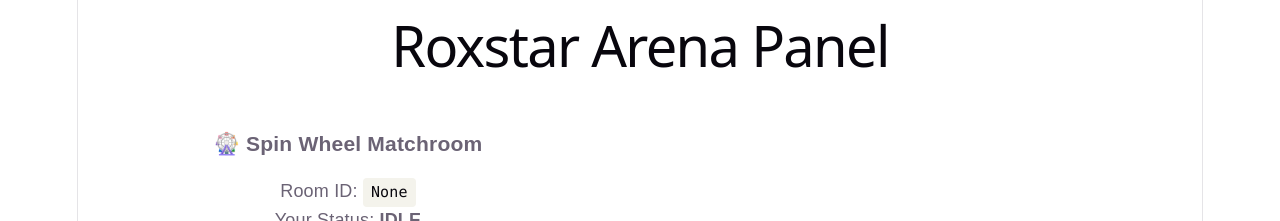
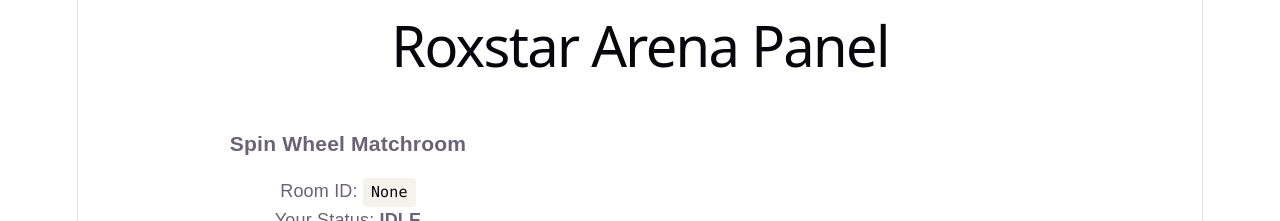
Before and after one commit to AN-Pavan-Sai/roxstar-internship-assignment, a React (Vite) app in the folder frontend/assignment/: page / in a window 1280 px wide. Shown: the top 221 px of the page. Built offline with nearby package versions, Linux system fonts and the light colour scheme; no server answers.

Commit message:
updated spin wheel

```diff
--- a/frontend/assignment/src/components/SpinWheelGame.js
+++ b/frontend/assignment/src/components/SpinWheelGame.js
@@ -16,7 +16,7 @@ export default function SpinWheelGame({ userId, isAdmin }) {
 
     socket.on('user_joined', (data) => {
       setWinnerPool(data.currentPool);
-      setLogs((prev) => [...prev, `👤 User ${data.userId} joined the room.`]);
+      setLogs((prev) => [...prev, `User ${data.userId} joined the room.`]);
     });
 
     socket.on('game_started', (data) => {
@@ -85,7 +85,7 @@ export default function SpinWheelGame({ userId, isAdmin }) {
 
   return (
     <div style={{ padding: '20px', fontFamily: 'sans-serif', maxWidth: '500px' }}>
-      <h3>🎡 Spin Wheel Matchroom</h3>
+      <h3>Spin Wheel Matchroom</h3>
       <p>Room ID: <code>{wheelId || 'None'}</code></p>
       <p>Your Status: <strong>{status}</strong></p>
       <h4>Active Winner Pool: {winnerPool} Coins</h4>
```
